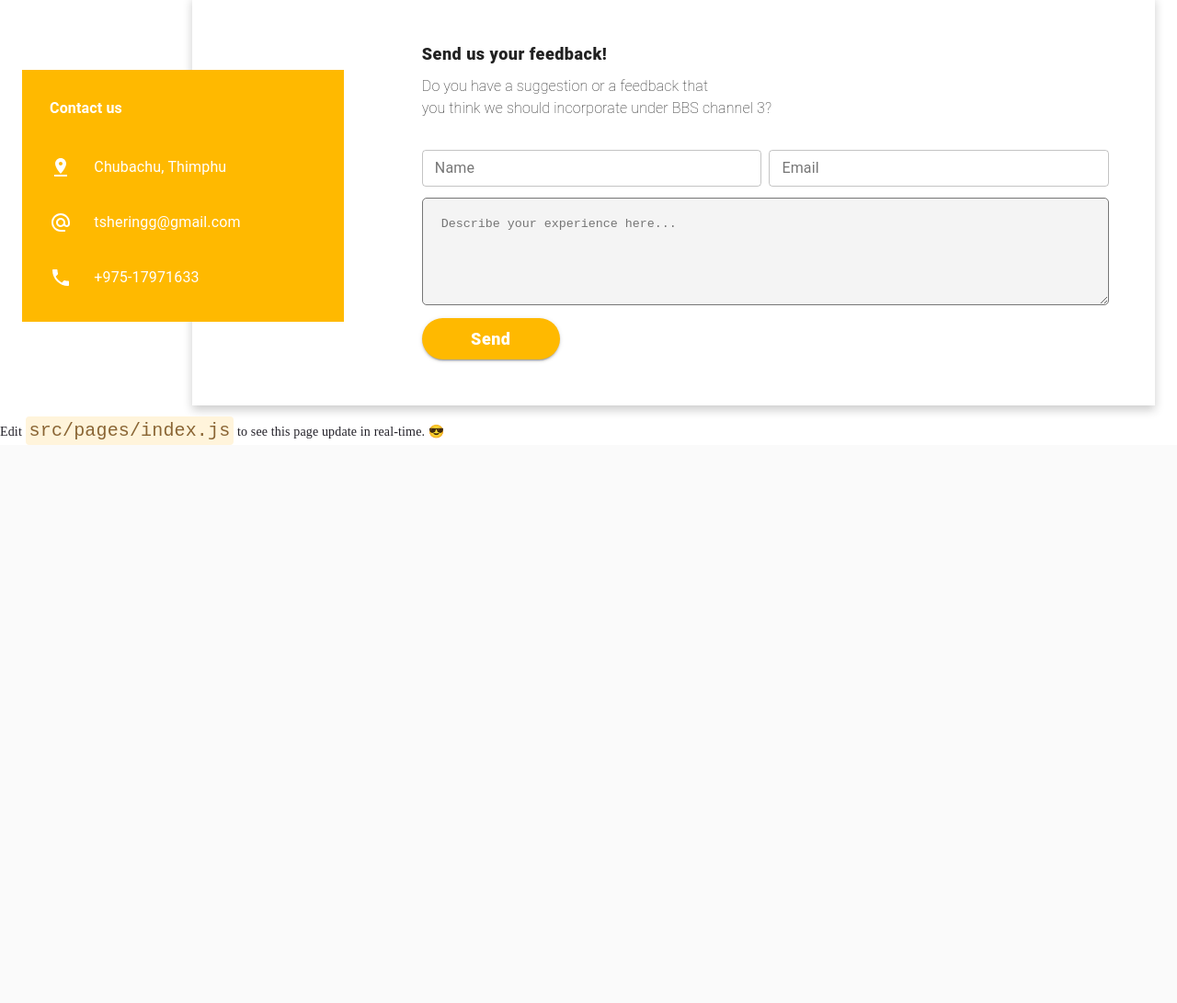
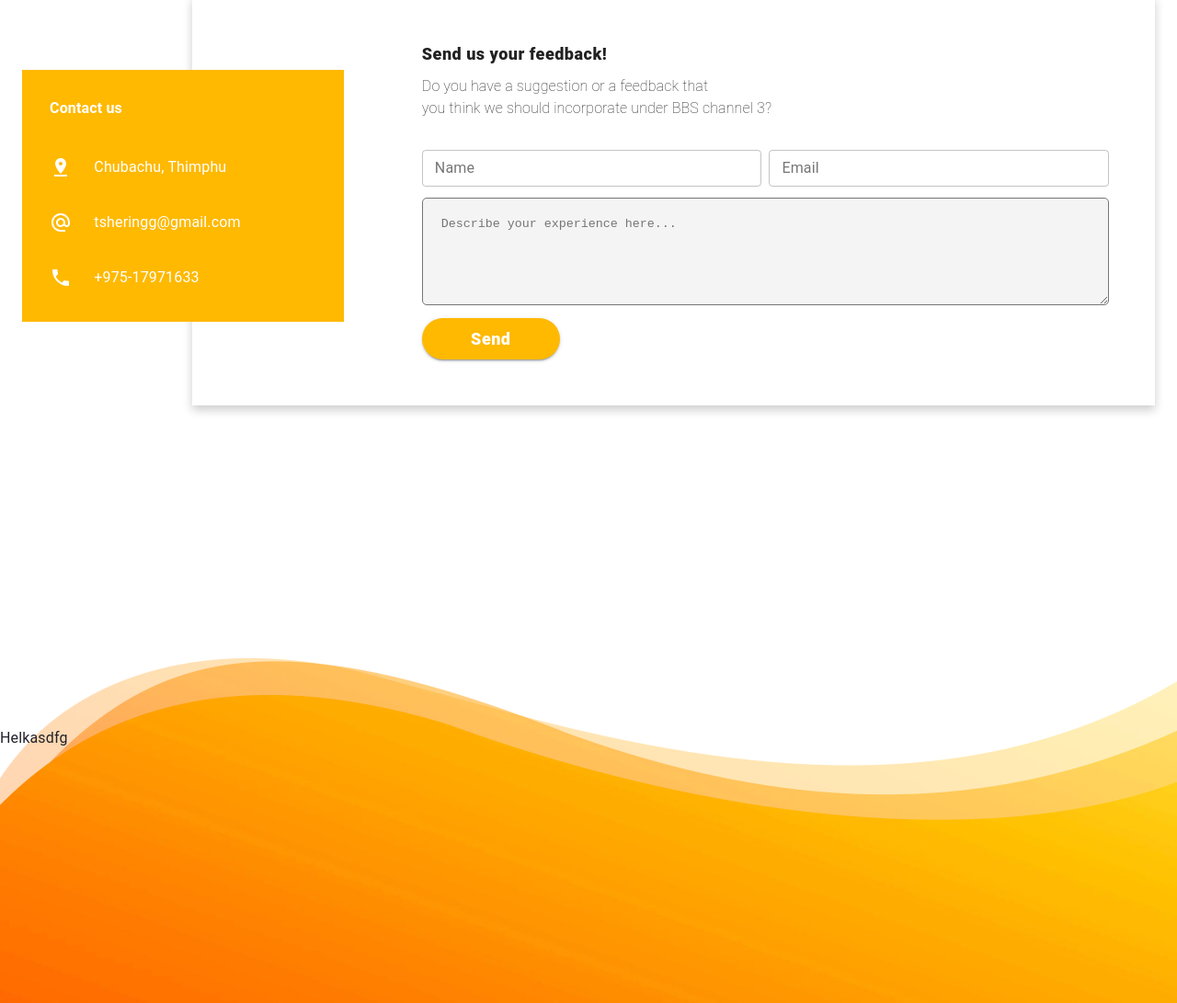
Before and after one commit to Rinzin2018/bbs3-web-app, a Gatsby site: page / in a window 1280 px wide. Shown: the part 2539-3630 px from the top of the page at 92% size. Before the commit the page ends 3043 px from the top, so only its background shows below. Built offline with nearby package versions, Linux system fonts and the light colour scheme; Gatsby itself is replaced by a stand-in of ours.

Commit message:
Footer setup

```diff
--- /dev/null
+++ b/src/component/Landing/Footer/Footer.js
@@ -0,0 +1,26 @@
+import React from 'react';
+import {makeStyles} from '@material-ui/core/styles';
+import BackgroundImage from '../../../images/footer.png';
+import {Typography} from '@material-ui/core';
+
+const useStyles = makeStyles(theme => ({
+  section: {
+    backgroundImage: `url(${BackgroundImage})`,
+    width: '100%',
+    height: 500,
+    marginTop: 150,
+    paddingTop: 200
+  }
+}));
+
+export const Footer = () => {
+  const classes = useStyles();
+
+  return (
+    <div className={classes.section}>
+      <Typography>
+        Helkasdfg
+      </Typography>
+    </div>
+  );
+};
--- a/src/component/Landing/LandingComponent/LandingComponent.js
+++ b/src/component/Landing/LandingComponent/LandingComponent.js
@@ -4,6 +4,7 @@ import {VideoSection} from '../VideoSection/VideoSection';
 import {Schedule} from '../Schedule/Schedule';
 import {Feedback} from '../../Feedback/Feedback';
 import {AboutUs} from '../AboutUs/AboutUs';
+import {Footer} from '../Footer/Footer';
 
 export const LandingComponent = () => {
   return (
@@ -13,6 +14,7 @@ export const LandingComponent = () => {
       <Schedule/>
       <AboutUs/>
       <Feedback/>
+      <Footer/>
     </React.Fragment>
   );
 };
--- a/src/pages/index.js
+++ b/src/pages/index.js
@@ -28,13 +28,6 @@ const IndexPage = () => {
       <ThemeProvider theme={theme}>
       <Appbar/>
         <LandingComponent/>
-      <p style={paragraphStyles}>
-        Edit <code style={codeStyles}>src/pages/index.js</code> to see this page
-        update in real-time.{" "}
-        <span role="img" aria-label="Sunglasses smiley emoji">
-          😎
-        </span>
-      </p>
       </ThemeProvider>
     </main>
   )
```
Also changed, not shown: src/images/footer.png (added).
